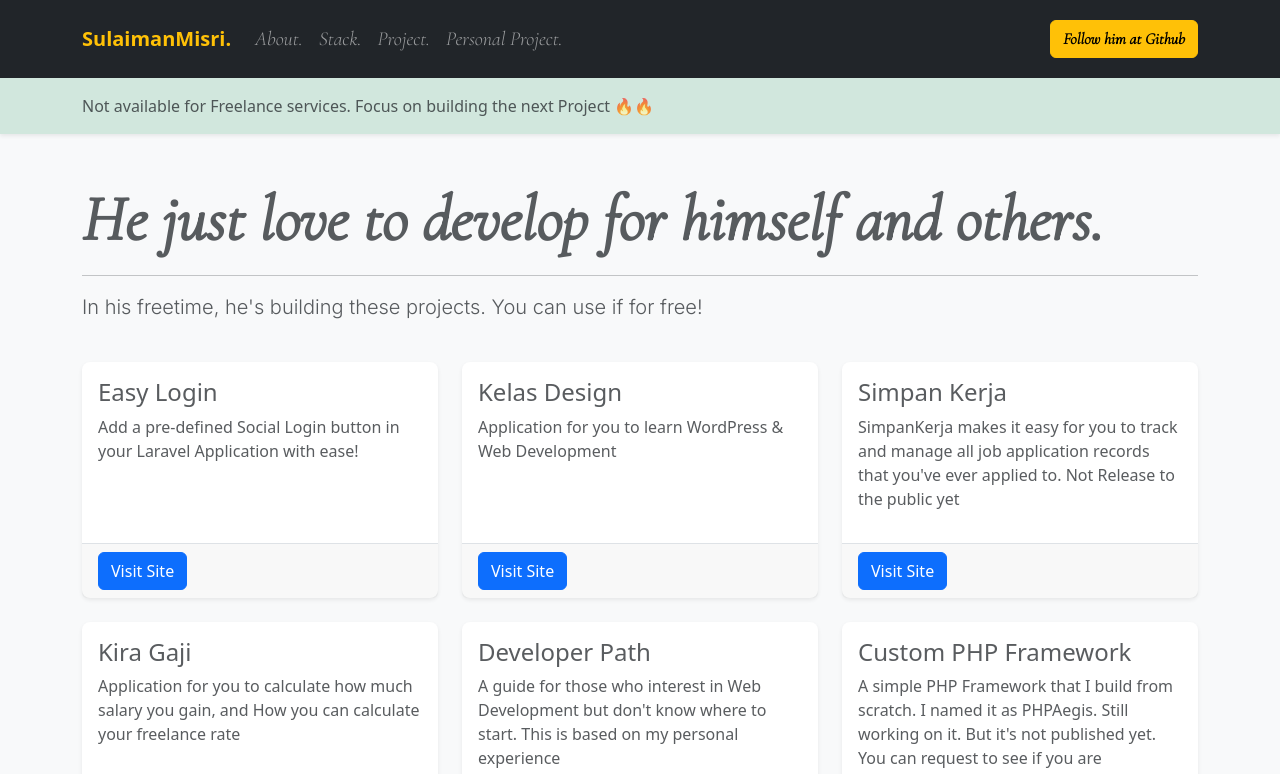
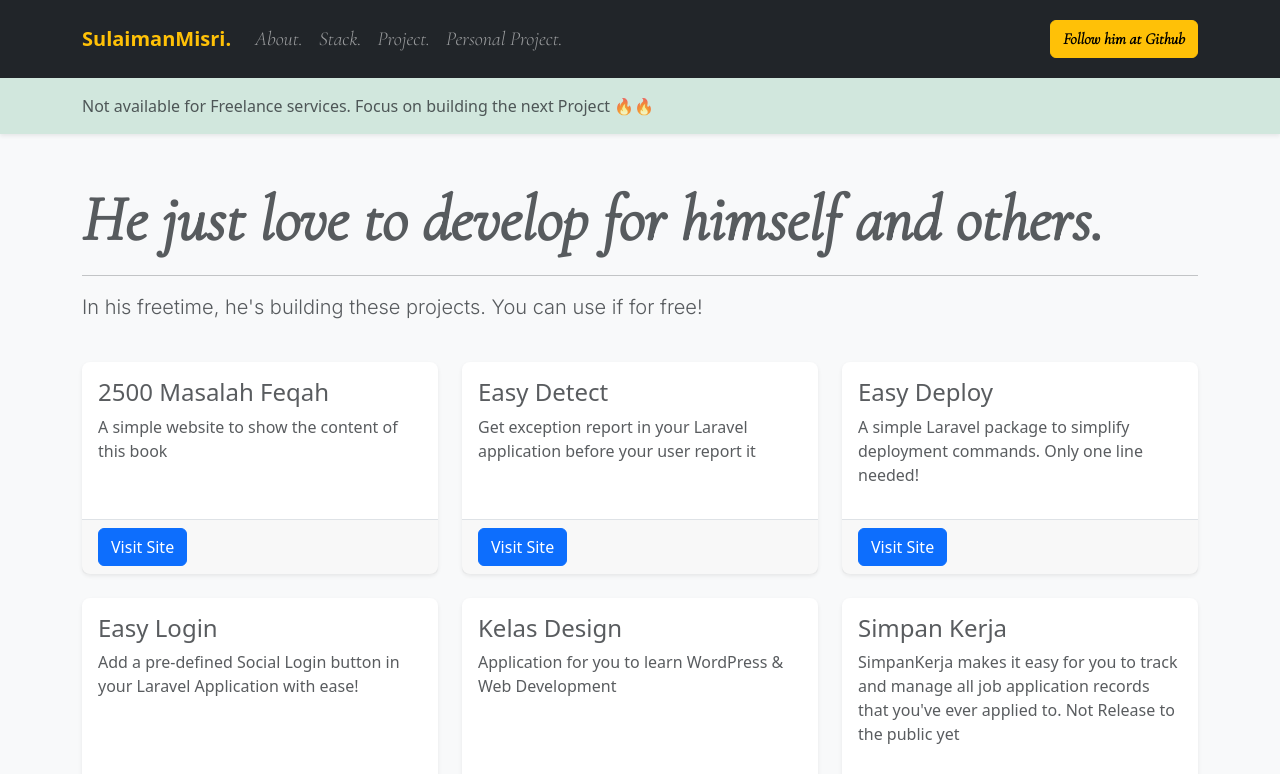
Before and after one commit to msulaimanmisri/sulaiman-profile, a Vue app: page /personal-project in a window 1280 px wide. Shown: the top 774 px of the page. Built offline with nearby package versions, Linux system fonts and the light colour scheme.

Commit message:
Update personal-project.vue

```diff
--- a/src/views/personal-project.vue
+++ b/src/views/personal-project.vue
@@ -16,6 +16,27 @@ import Card from "../components/Card.vue";
       </p>
 
       <div class="row">
+        <div id="2500-fiqh" class="col-md-4 mt-4">
+          <Card
+            project-title="2500 Masalah Feqah"
+            project-description="A simple website to show the content of this book"
+            project-url="https://2500.sulaimanmisri.com" />
+        </div>
+
+        <div id="easy-detect" class="col-md-4 mt-4">
+          <Card
+            project-title="Easy Detect"
+            project-description="Get exception report in your Laravel application before your user report it"
+            project-url="https://github.com/msulaimanmisri/easy-detect" />
+        </div>
+
+        <div id="easy-deploy" class="col-md-4 mt-4">
+          <Card
+            project-title="Easy Deploy"
+            project-description="A simple Laravel package to simplify deployment commands. Only one line needed!"
+            project-url="https://github.com/msulaimanmisri/easy-deploy" />
+        </div>
+
        <div id="easy-login" class="col-md-4 mt-4">
           <Card
             project-title="Easy Login"
```
